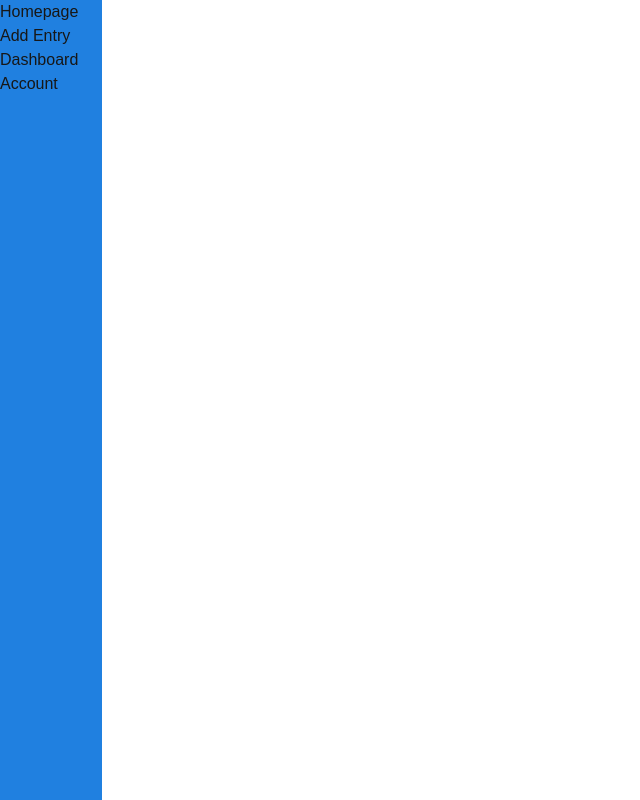
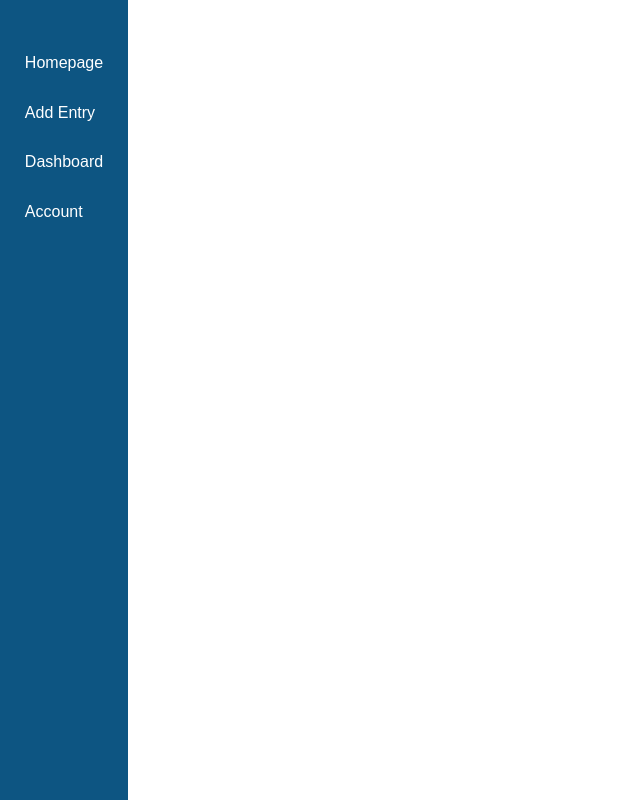
Before and after one commit to JumboCode/new-england-innocence-project, a Next.js app in the folder neip-app/: page / in a window 1280 px wide. Shown: the top 800 px of the page, without its empty margins (0-640 px from the left). Built offline with nearby package versions, Linux system fonts and the light colour scheme.

Commit message:
updated style

```diff
--- a/neip-app/src/styles/NavBarStyle.css
+++ b/neip-app/src/styles/NavBarStyle.css
@@ -1,6 +1,24 @@
 nav {
-    background-color: rgba(11, 117, 222, 0.915);
-    max-width: 8vw;
+    background-color: rgb(13, 85, 130);
+    max-width: 10vw;
     height: 100vw;
-    display: block;
+    padding: 3vw 0;
+    display: flex;
+    align-items: center;
+    flex-direction: column;
 }
+
+ nav ul li {
+    padding: 1vw;
+    border-radius: 0.5vw;
+}
+
+nav ul li a{
+    color: white;
+    text-decoration: none;
+}
+
+nav u li a:visited{
+    background-color: white;
+    color: rgb(13, 85, 130);
+}
```
